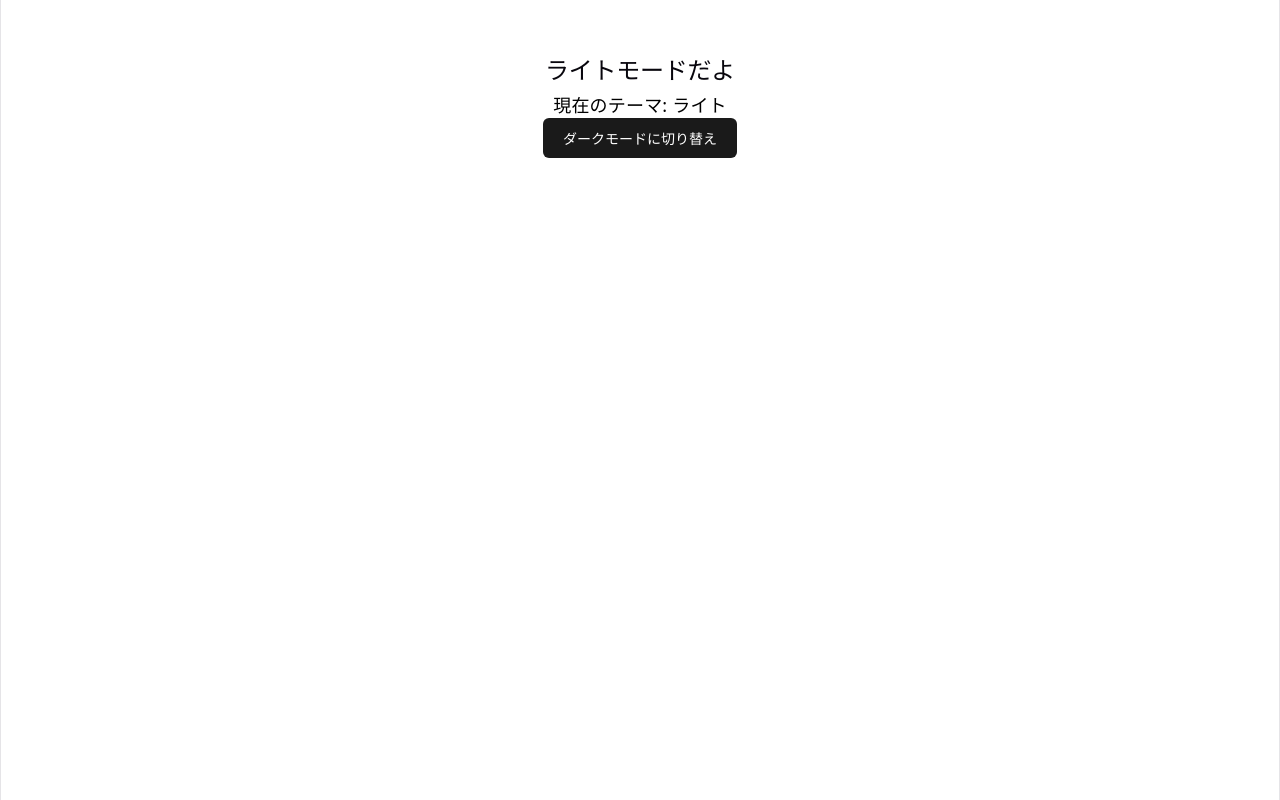
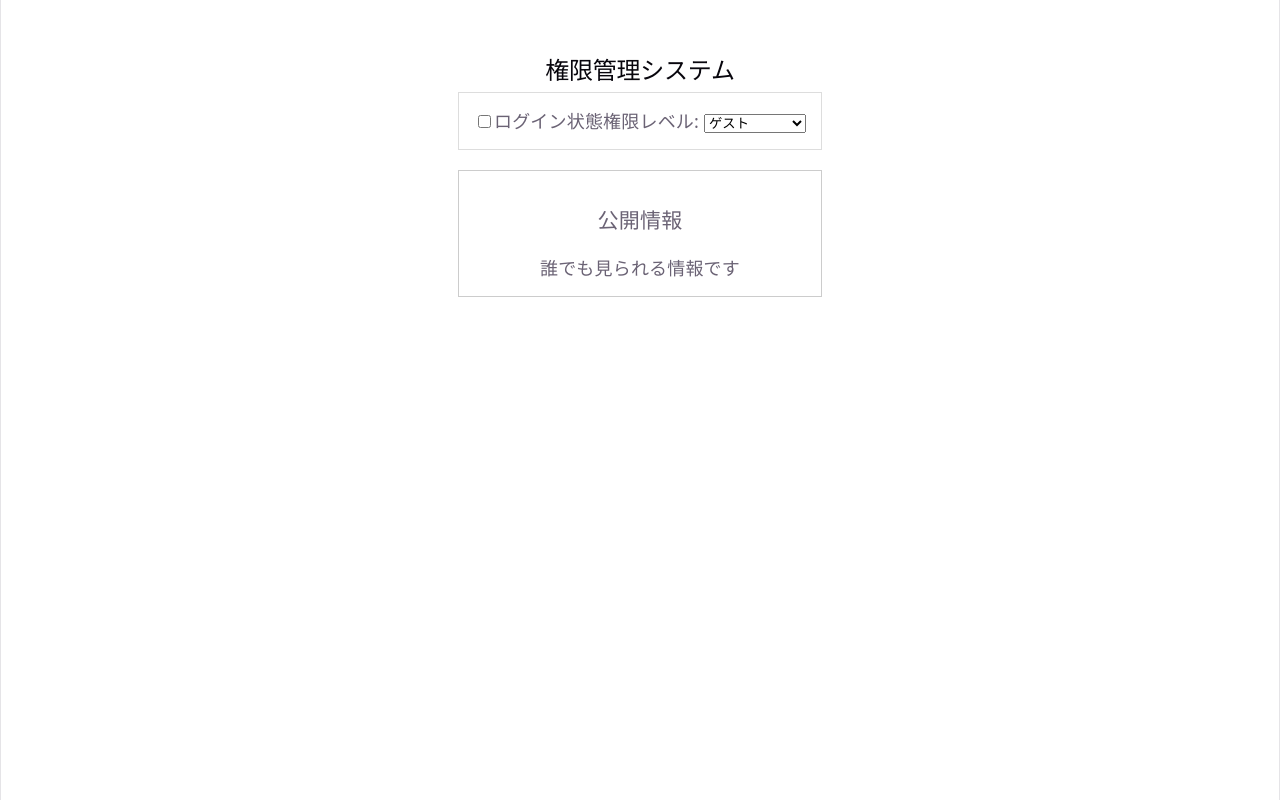
Before and after one commit to misakisoeda/react_tests, a React (Vite) app in the folder udemy-react-100/: page / in a window 1280 px wide. Built offline with nearby package versions, Linux system fonts and the light colour scheme.

Commit message:
feat: q28

```diff
--- a/udemy-react-100/src/App.tsx
+++ b/udemy-react-100/src/App.tsx
@@ -1,11 +1,11 @@
 import './App.css';
-import Question27 from './components/basic/Question27';
+import Question28 from './components/basic/Question28';
 
 function App() {
 
   return (
     <>
-      <Question27 />
+      <Question28 />
     </>
   )
 }
--- /dev/null
+++ b/udemy-react-100/src/components/basic/Question28.tsx
@@ -0,0 +1,127 @@
+import { useState } from "react";
+
+type UserRole = 'guest' | 'user' | 'admin'
+
+function PermissionControl() {
+  const [isLoggedIn, setIsLoggedIn] = useState(false);
+  const [userRole, setUserRole] = useState<UserRole>("guest"); // guest, user, admin
+  const [showDetails, setShowDetails] = useState(false);
+
+  const handleLoginChange = (e: React.ChangeEvent<HTMLInputElement>) => {
+    setIsLoggedIn(e.target.checked)
+  }
+
+  const handleUserChange = (e: React.ChangeEvent<HTMLSelectElement>) => {
+    setUserRole(e.target.value as UserRole);
+  }
+
+  const handleShowDetailChange = (e: React.ChangeEvent<HTMLInputElement>) => {
+    setShowDetails(e.target.checked)
+  }
+
+  return (
+    <div style={{ padding: "20px", maxWidth: "600px", margin: "0 auto" }}>
+      <h2>権限管理システム</h2>
+
+      <div
+        style={{
+          marginBottom: "20px",
+          padding: "15px",
+          border: "1px solid #ddd",
+        }}
+      >
+        <label>
+          <input
+            type="checkbox"
+            checked={isLoggedIn}
+            onChange={handleLoginChange}
+          />
+          ログイン状態
+        </label>
+
+        <label>
+          権限レベル:
+          <select
+            style={{ marginLeft: "5px" }}
+            value={userRole}
+            onChange={handleUserChange}
+          >
+            <option value="guest">ゲスト</option>
+            <option value="user">一般ユーザー</option>
+            <option value="admin">管理者</option>
+          </select>
+        </label>
+      </div>
+
+      {/* 基本情報（全員表示） */}
+      <div
+        style={{
+          border: "1px solid #ccc",
+          padding: "15px",
+          margin: "10px 0",
+        }}
+      >
+        <h3>公開情報</h3>
+        <p>誰でも見られる情報です</p>
+      </div>
+
+      {isLoggedIn &&
+        <div
+          style={{
+            border: "1px solid #ccc",
+            padding: "15px",
+            margin: "10px 0",
+          }}
+        >
+          ログインユーザーのみ
+        </div>
+      }
+
+      {isLoggedIn && (userRole === 'user' || userRole === 'admin') &&
+        <div
+          style={{
+            border: "1px solid #ccc",
+            padding: "15px",
+            margin: "10px 0",
+          }}
+        >
+          一般ユーザー以上
+        </div>
+      }
+
+      {isLoggedIn && userRole === 'admin' &&
+        <div
+          style={{
+            border: "1px solid #ccc",
+            padding: "15px",
+            margin: "10px 0",
+          }}
+        >
+          管理者
+          <label>
+            <input
+              type="checkbox"
+              checked={showDetails}
+              onChange={handleShowDetailChange}
+            />
+              詳細を見る
+          </label>
+        </div>
+      }
+
+      {isLoggedIn && userRole === 'admin' && showDetails &&
+        <div
+          style={{
+            border: "1px solid #ccc",
+            padding: "15px",
+            margin: "10px 0",
+          }}
+        >
+          詳細情報
+        </div>
+      }
+    </div>
+  );
+}
+
+export default PermissionControl;
```
